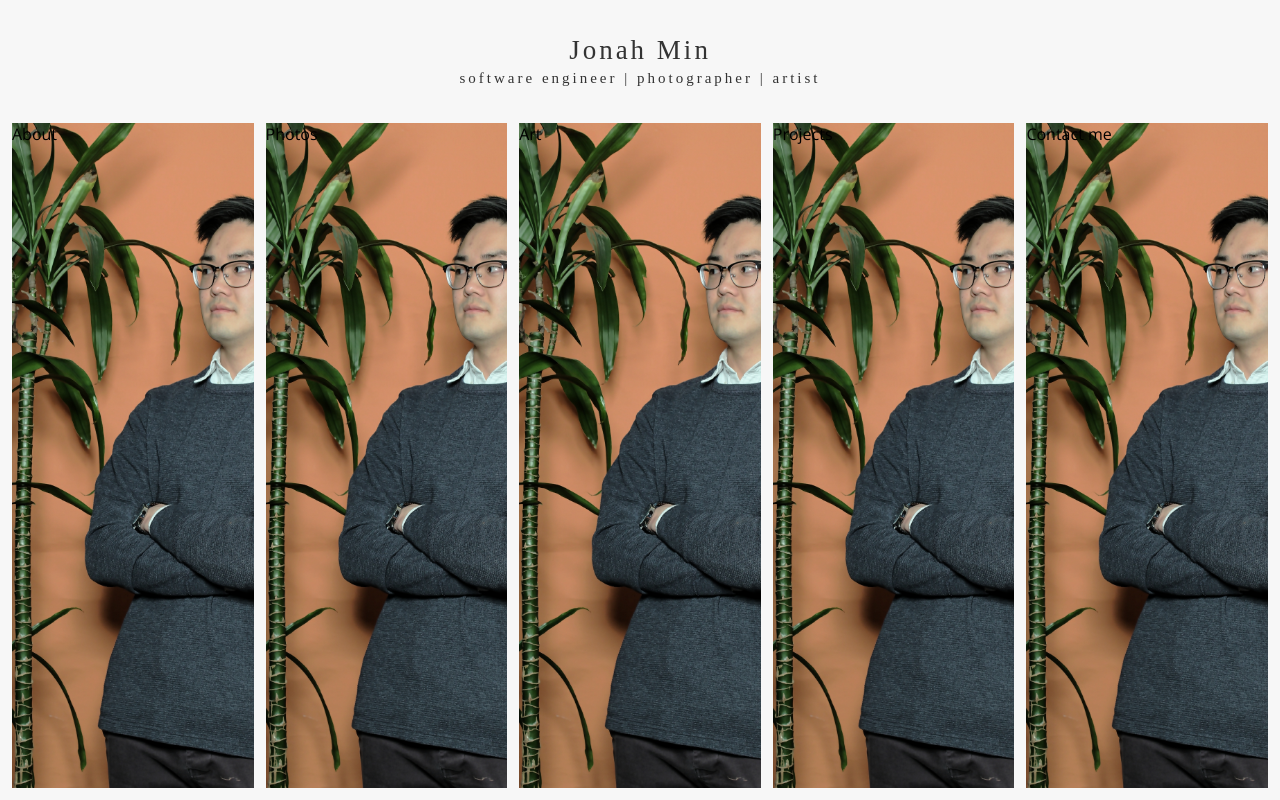
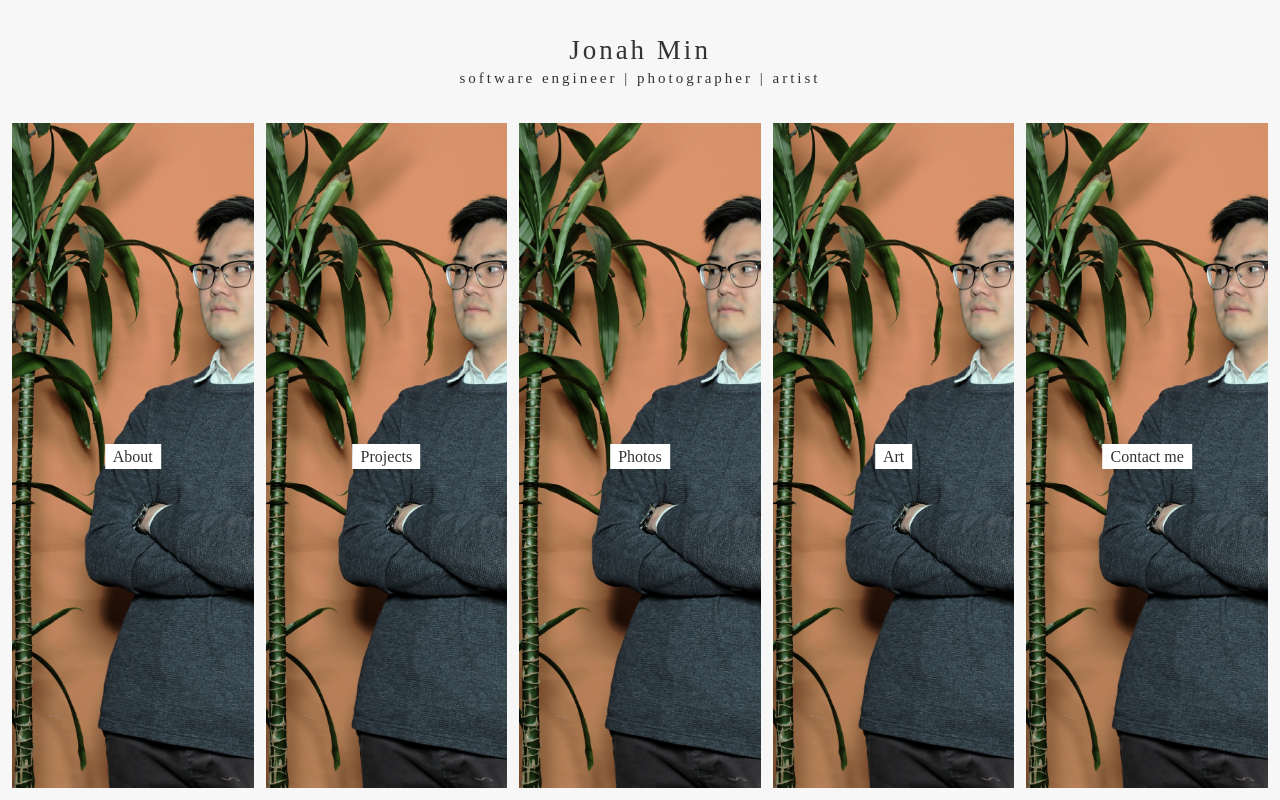
Before and after one commit to Jonah-Min/NewPersonalWebsite, a React (Create React App) app in the folder personalwebsite/: page / in a window 1280 px wide. Built offline with nearby package versions, Linux system fonts and the light colour scheme.

Commit message:
Style text for cards

```diff
--- a/personalwebsite/src/components/homePage/NavCards.js
+++ b/personalwebsite/src/components/homePage/NavCards.js
@@ -4,14 +4,14 @@ export default class NavCards extends PureComponent {
   render() {
     const { src, title } = this.props;
 
-    const imageStyles = {
-      backgroundImage: `url('/images/hubspot2.jpg')`,
-    };
+    const imageStyles = { backgroundImage: `url(${src})` };
 
     return (
-      <div className="nav-card-container" style={imageStyles}>
-        {title}
-      </div>
+      <span className="nav-card-container" style={imageStyles}>
+        <span className="nav-card-title">
+          <span className="title">{title}</span>
+        </span>
+      </span>
     )
   }
 }
--- a/personalwebsite/src/containers/HomePage.js
+++ b/personalwebsite/src/containers/HomePage.js
@@ -11,11 +11,11 @@ export default class HomePage extends PureComponent {
       <span className="home-page-container">
         <WebsiteHeader />
         <span className="home-page-body">
-          <NavCards title="About" />
-          <NavCards title="Photos" />
-          <NavCards title="Art" />
-          <NavCards title="Projects" />
-          <NavCards title="Contact me" />
+          <NavCards src="/images/hubspot2.jpg" title="About" />
+          <NavCards src="/images/hubspot2.jpg" title="Projects" />
+          <NavCards src="/images/hubspot2.jpg" title="Photos" />
+          <NavCards src="/images/hubspot2.jpg" title="Art" />
+          <NavCards src="/images/hubspot2.jpg" title="Contact me" />
         </span>
       </span>
     );
--- a/personalwebsite/src/stylesheets/homePage.css
+++ b/personalwebsite/src/stylesheets/homePage.css
@@ -13,6 +13,7 @@
 }
 
 .nav-card-container {
+  position: relative;
   flex-shrink: 1;
   height: 100%;
   background-size: cover;
@@ -25,3 +26,29 @@
   animation: fade-in 1.2s cubic-bezier(0.390, 0.575, 0.565, 1.000) both;
   margin: 0 6px;
 }
+
+.nav-card-title {
+  display: inline-block;
+  width: 100%;
+  text-align: center;
+  position: absolute;
+  top: 50%; left: 50%;
+  transform: translate(-50%,-50%);
+}
+
+.nav-card-title .title {
+  padding: 4px 8px;
+  color: #333;
+  background-color: white;
+  background-image: linear-gradient(to right, #A7E2E3 0, #A7E2E3 100%);
+  background-position: 0 1.2em;
+  background-size: 0 100%;
+  background-repeat: no-repeat;
+  transition: background .5s;
+  background-position: 0 0.2em;
+  font-family: "Andale mono";
+}
+
+.nav-card-container:hover .nav-card-title .title {
+  background-size: 100% 100%;
+}
```
